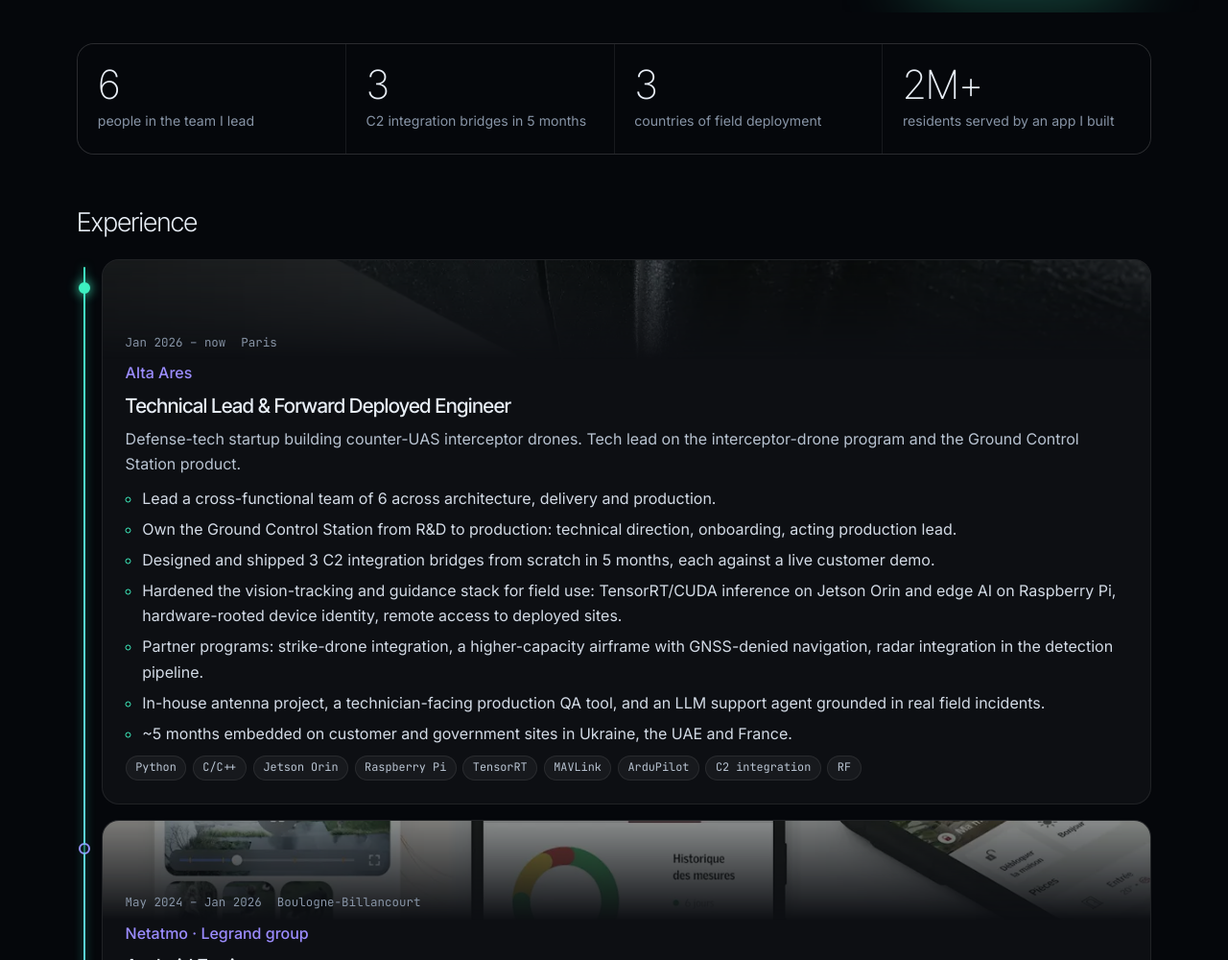
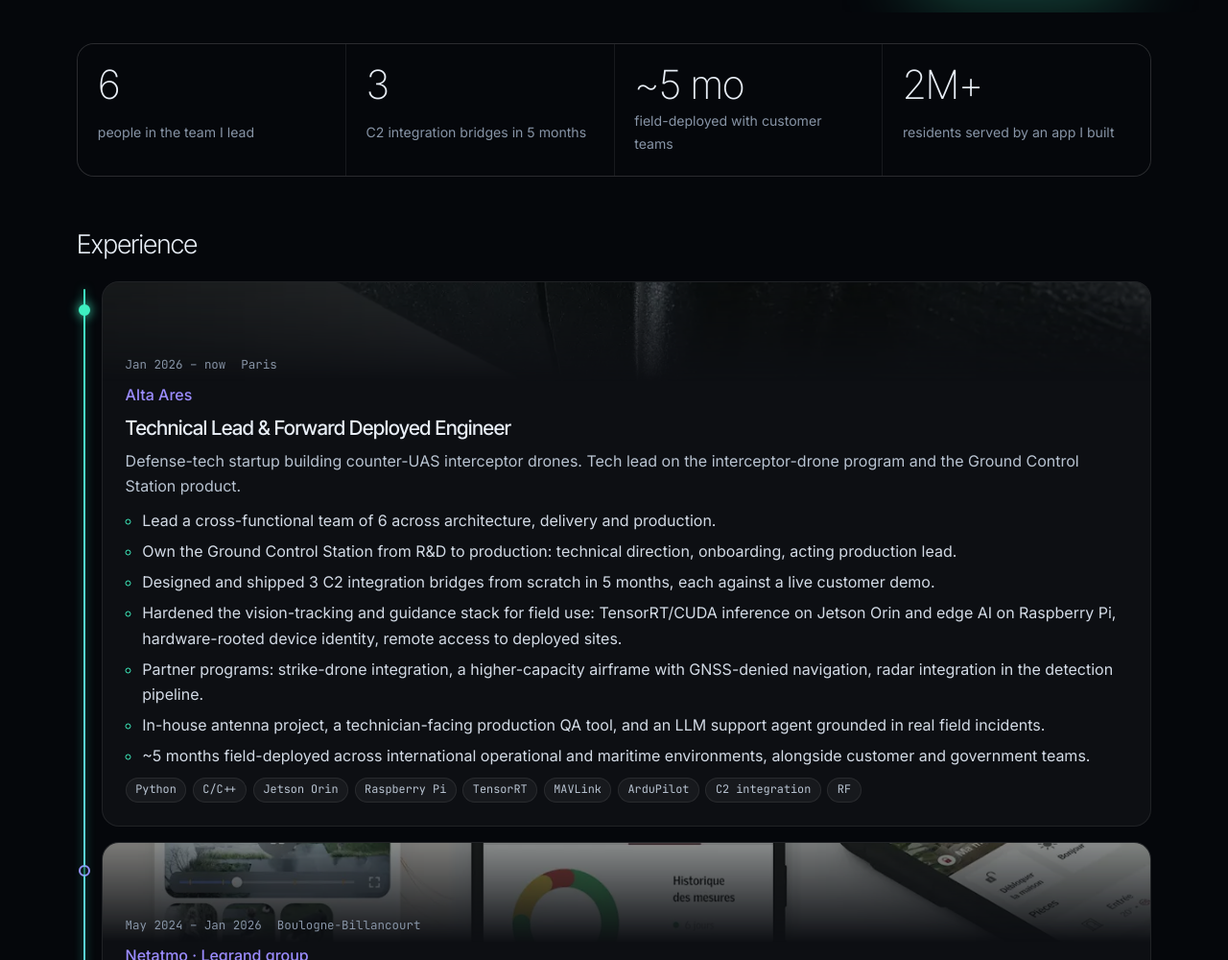
Before and after one commit to Goudurixx/sylvainrousseau.dev, an Astro site: page /cv in a window 1280 px wide. Shown: the part 478-1478 px from the top of the page at 96% size. Built offline with nearby package versions, Linux system fonts and the light colour scheme; Astro itself is replaced by a stand-in of ours.

Commit message:
Generalize deployment geographies

```diff
--- a/src/data/career.ts
+++ b/src/data/career.ts
@@ -32,7 +32,7 @@ export const roles: Role[] = [
       'Hardened the vision-tracking and guidance stack for field use: TensorRT/CUDA inference on Jetson Orin and edge AI on Raspberry Pi, hardware-rooted device identity, remote access to deployed sites.',
       'Partner programs: strike-drone integration, a higher-capacity airframe with GNSS-denied navigation, radar integration in the detection pipeline.',
       'In-house antenna project, a technician-facing production QA tool, and an LLM support agent grounded in real field incidents.',
-      '~5 months embedded on customer and government sites in Ukraine, the UAE and France.',
+      '~5 months field-deployed across international operational and maritime environments, alongside customer and government teams.',
     ],
     stack: ['Python', 'C/C++', 'Jetson Orin', 'Raspberry Pi', 'TensorRT', 'MAVLink', 'ArduPilot', 'C2 integration', 'RF'],
   },
--- a/src/pages/cv.astro
+++ b/src/pages/cv.astro
@@ -29,7 +29,7 @@ const years = (p: string) => p;
       <div class="figures">
         <div class="figure"><b>6</b><span>people in the team I lead</span></div>
         <div class="figure"><b>3</b><span>C2 integration bridges in 5 months</span></div>
-        <div class="figure"><b>3</b><span>countries of field deployment</span></div>
+        <div class="figure"><b>~5 mo</b><span>field-deployed with customer teams</span></div>
         <div class="figure"><b>2M+</b><span>residents served by an app I built</span></div>
       </div>
 
--- a/src/pages/index.astro
+++ b/src/pages/index.astro
@@ -47,7 +47,7 @@ const [current, ...past] = roles;
       <div class="figures reveal" data-depth="0.04">
         <div class="figure"><b>6</b><span>engineers and technicians in the team I lead</span></div>
         <div class="figure"><b>3</b><span>C2 integration bridges shipped from scratch in 5 months</span></div>
-        <div class="figure"><b>~5 mo</b><span>embedded on sites in Ukraine, the UAE and France</span></div>
+        <div class="figure"><b>~5 mo</b><span>field-deployed in international operational environments</span></div>
         <div class="figure"><b>2M+</b><span>residents served by an app I built from the first commit</span></div>
       </div>
 
```
